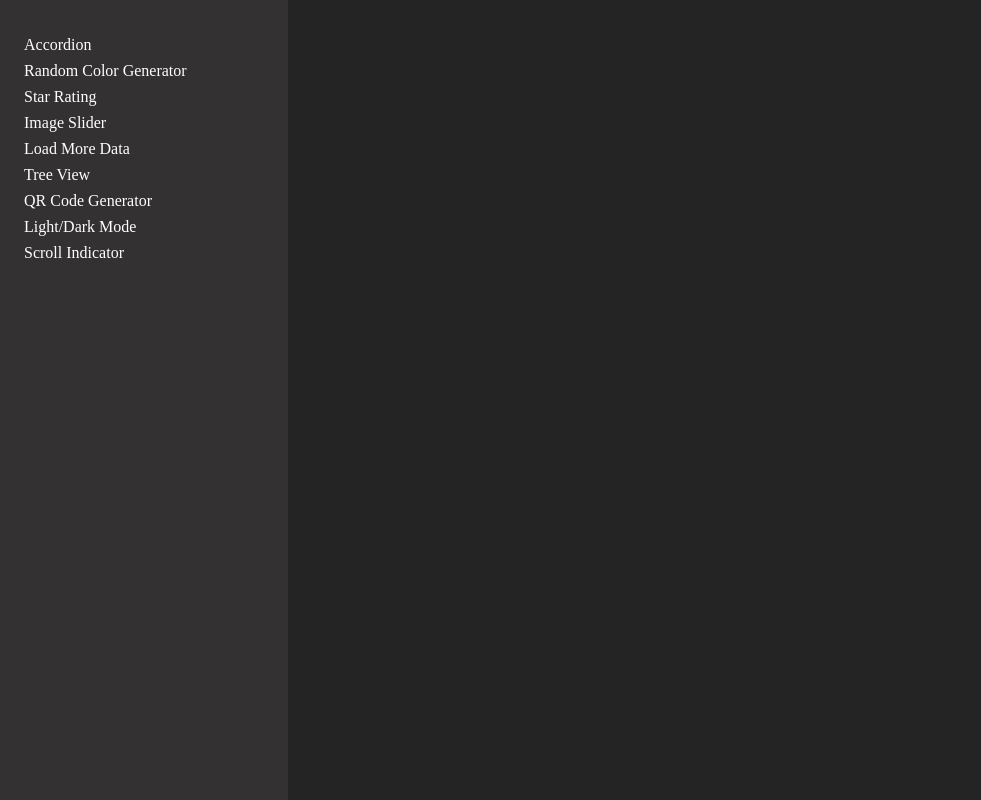
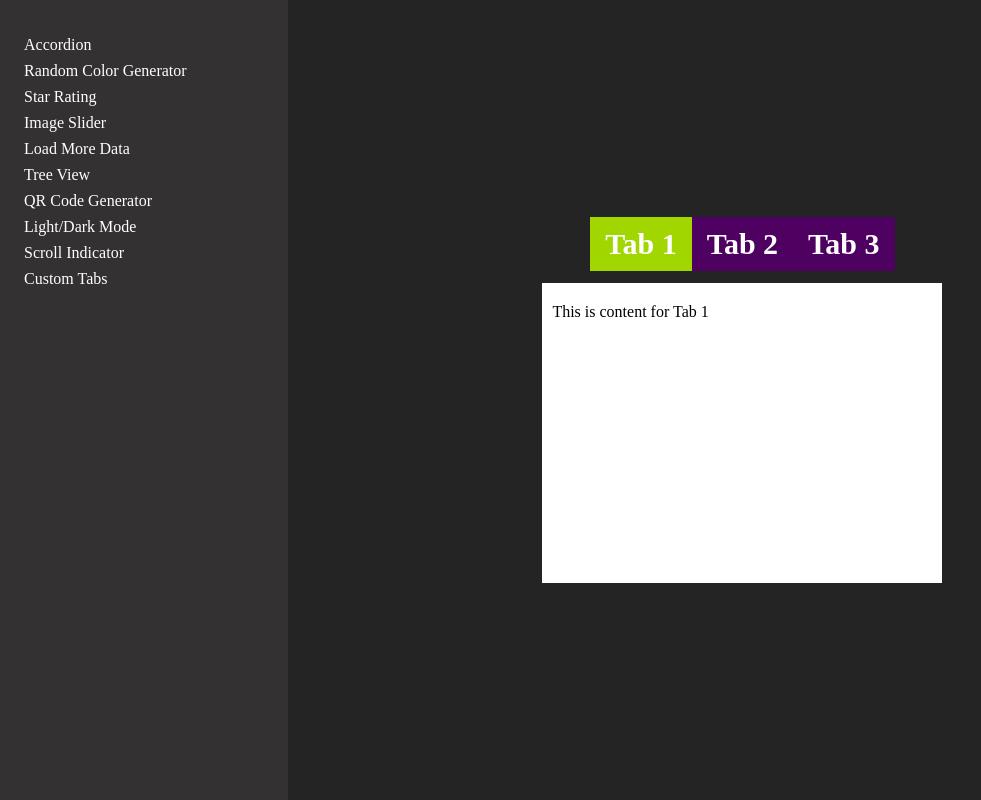
Before and after one commit to codingmage/react-components, a React (Vite) app: page /custom_tabs in a window 1280 px wide. Shown: the whole page, without its empty margins (0-981 px from the left). Built offline with nearby package versions, Linux system fonts and the light colour scheme.

Commit message:
add custom tabs

```diff
--- a/src/App.jsx
+++ b/src/App.jsx
@@ -11,6 +11,7 @@
 import QRCodeGenerator from "./components/QR-Code-Generator"
 import ModeSwitch from "./components/Light-Dark-Mode"
 import ScrollIndicator from "./components/Scroll-Indicator"
+import TabTest from "./components/Custom-Tabs"
 
 function App() {
 	return (
@@ -27,6 +28,7 @@
 					<Route path="qr_code_generator" element={<QRCodeGenerator />} />
 					<Route path="theme_toggle" element={<ModeSwitch />} />
 					<Route path="scroll_indicator" element={<ScrollIndicator url={"https://dummyjson.com/products?limit=100"} />} />
+					<Route path="custom_tabs" element={<TabTest />} />
 				</Routes>
 			</main>
 
--- /dev/null
+++ b/src/components/Custom-Tabs/index.jsx
@@ -0,0 +1,32 @@
+import Tabs from "./tabs"
+import "./tabs.css"
+
+function RandomComponent() {
+	return <h1>Some random content</h1>
+}
+
+export default function TabTest() {
+
+	function handleChange(currentTabIndex) {
+		console.log(currentTabIndex)
+	}
+
+	const tabs = [
+		{
+			label: "Tab 1",
+			content: <div>This is content for Tab 1</div>
+		},
+		{
+			label: "Tab 2",
+			content: <div>This is content for Tab 2</div>
+		},
+		{
+			label: "Tab 3",
+			content: <RandomComponent />
+		}
+	]
+
+	return (
+		<Tabs tabsContent={tabs} onChange={handleChange} />
+	)
+}
--- /dev/null
+++ b/src/components/Custom-Tabs/tabs.css
@@ -0,0 +1,35 @@
+.tabs-wrapper {
+    padding: 8px;
+}
+
+.tabs-heading {
+    display: flex;
+    justify-content: center;
+    margin-bottom: 12px;
+}
+
+.tab-item {
+    display: inline-flex;
+    font-size: 30px;
+    font-weight: bold;
+    text-align: center;
+    padding: 10px 15px;
+    cursor: pointer;
+    border: none;
+    color: white;
+    background-color: #4e0161;
+}
+
+.tab-item.active {
+    border-color: black;
+    background-color: #a1d600;
+    color: white
+}
+
+.tabs-content {
+    padding: 20px 10px;
+    height: 300px;
+    width: 400px;
+    overflow: auto;
+    background-color: white;
+}
--- /dev/null
+++ b/src/components/Custom-Tabs/tabs.jsx
@@ -0,0 +1,32 @@
+import { useState } from "react"
+
+export default function Tabs({tabsContent, onChange}) {
+
+	const [currentTabIndex, setCurrentTabIndex] = useState(0)
+
+	function handleOnClick(index) {
+		setCurrentTabIndex(index)
+		onChange(index)
+	}
+
+	return (
+		<div className="tabs-wrapper">
+			<div className="tabs-heading">
+				{
+					tabsContent.map((item, index) => (
+						<div className={`tab-item ${currentTabIndex === index ? "active" : ""}`} onClick={() => handleOnClick(index)} key={item.label}>
+							<span className="tabs-label">{item.label}</span>
+						</div>
+					))
+				}
+			</div>
+
+			<div className="tabs-content">
+				{
+					tabsContent[currentTabIndex] && tabsContent[currentTabIndex].content
+				}
+			</div>
+		</div>
+	)
+
+}
--- a/src/components/Sidebar/index.jsx
+++ b/src/components/Sidebar/index.jsx
@@ -50,6 +50,11 @@
 						Scroll Indicator
 					</Link>
 				</li>
+				<li>
+					<Link to={"/custom_tabs"}>
+						Custom Tabs
+					</Link>
+				</li>
 			</ul>
 		</div>
 	)
```
